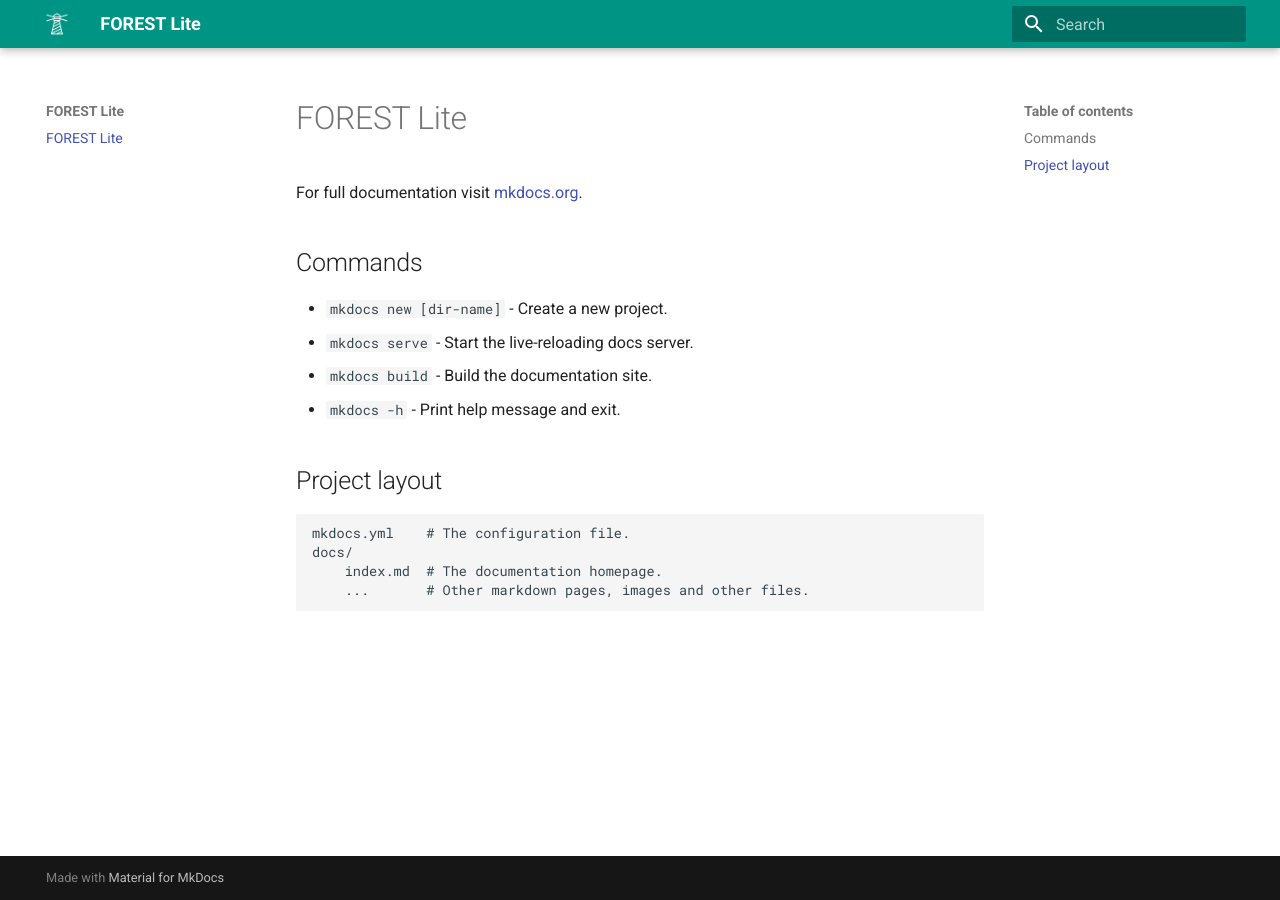
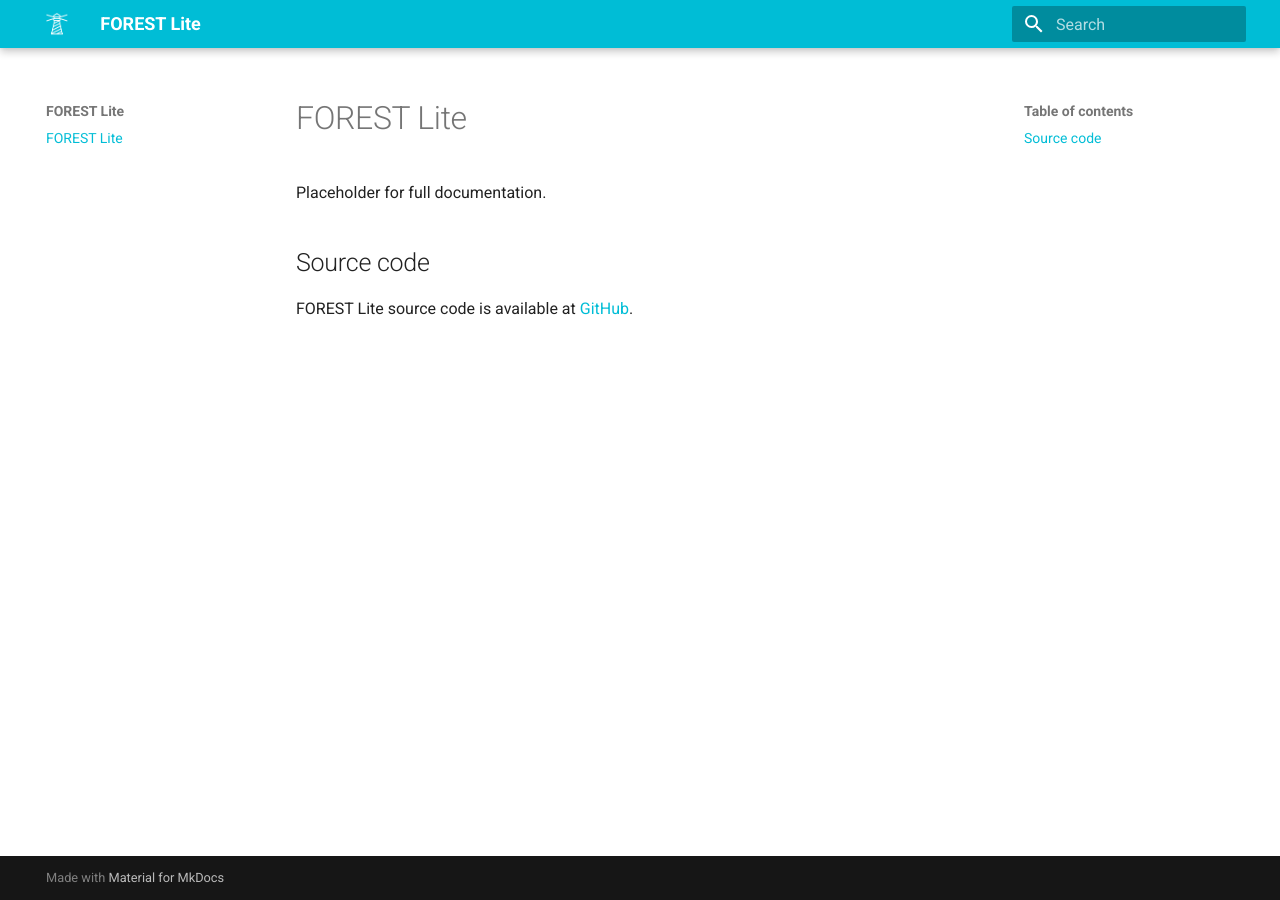
Before and after one commit to MetOffice/forest-lite, an MkDocs documentation site: the page built from docs/index.md, in a window 1280 px wide. Built offline with MkDocs 1.6.1 and Material for MkDocs 9.7.7, drawn with Linux system fonts in a browser that asks for light colours.

Commit message:
tweak docs

```diff
--- a/docs/index.md
+++ b/docs/index.md
@@ -1,17 +1,7 @@
 # FOREST Lite
 
-For full documentation visit [mkdocs.org](https://www.mkdocs.org).
+Placeholder for full documentation.
 
-## Commands
+## Source code
 
-* `mkdocs new [dir-name]` - Create a new project.
-* `mkdocs serve` - Start the live-reloading docs server.
-* `mkdocs build` - Build the documentation site.
-* `mkdocs -h` - Print help message and exit.
-
-## Project layout
-
-    mkdocs.yml    # The configuration file.
-    docs/
-        index.md  # The documentation homepage.
-        ...       # Other markdown pages, images and other files.
+FOREST Lite source code is available at [GitHub](https://github.com/MetOffice/forest-lite).
--- a/mkdocs.yml
+++ b/mkdocs.yml
@@ -2,8 +2,8 @@ site_name: FOREST Lite
 theme:
   name: material
   palette:
-    scheme: preference
-    primary: teal
-    accent: indigo
+    scheme: default
+    primary: cyan
+    accent: blue
   favicon: favicon.png
   logo: img/logo_transparent_notext_white.png
```
